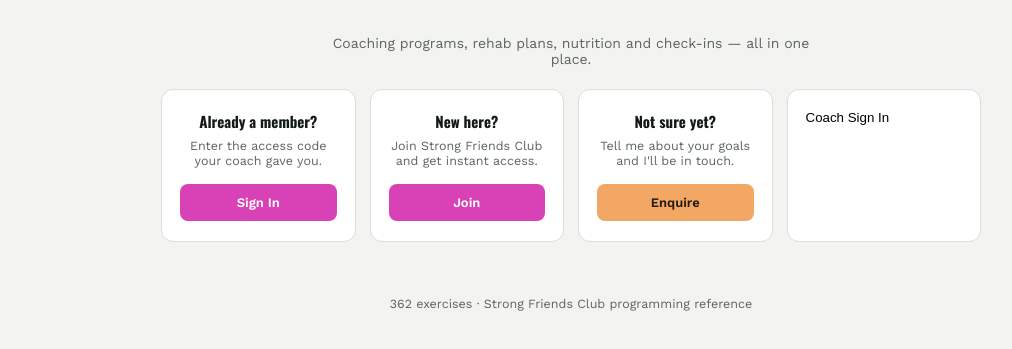
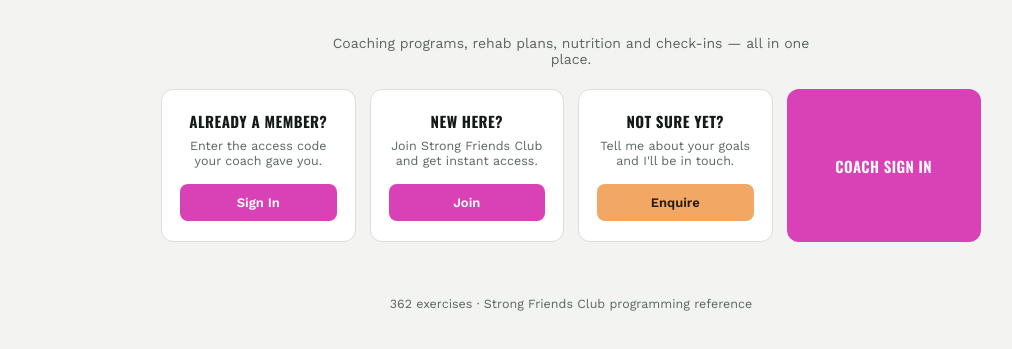
Before and after one commit to SFCcb2020/movement-library, a website built with Vite: page index.html in a window 1280 px wide. Shown: the part 91-440 px from the top of the page, without its empty margins (69-1081 px from the left). Built offline with nearby package versions, Linux system fonts and the light colour scheme; no server answers.

Commit message:
Enhance launchcard styles with uppercase and hover effects
Updated styles for launchcard and launchcard-coach to include uppercase text transformation and hover effects.

```diff
--- a/src/styles/app.css
+++ b/src/styles/app.css
@@ -503,8 +503,20 @@
 .launchhero{max-width:480px; margin:0 auto 22px; text-align:center; color:var(--ink-dim); font-size:14px;}
 .launchgrid{display:grid; grid-template-columns:repeat(auto-fit, minmax(180px, 1fr)); gap:14px; max-width:820px; margin:0 auto;}
 .launchcard{background:var(--surface); border:1px solid var(--line); border-radius:12px; padding:20px 18px; text-align:center; display:flex; flex-direction:column;}
-.launchcard h3{margin:0 0 6px; font-family:"Oswald",sans-serif; font-size:15px;}
+.launchcard h3{margin:0 0 6px; font-family:"Oswald",sans-serif; font-size:15px; text-transform:uppercase; letter-spacing:.03em;}
 .launchcard p{color:var(--ink-dim); font-size:12.5px; margin:0 0 16px; flex:1;}
+/* Coach's card is a single <button> standing in for the whole card (see
+   index.html) -- filled solid pink (same --accent as the other primary
+   buttons), with its own label centered where the other cards' h3+p+button
+   stack would be. font/cursor/appearance resets undo the browser's default
+   <button> look, since nothing else here does that for us. */
+.launchcard-coach{
+  background:var(--accent); color:var(--accent-ink); border-color:transparent;
+  justify-content:center; align-items:center; cursor:pointer; appearance:none;
+  font-family:"Oswald",sans-serif; font-weight:600; font-size:15px; letter-spacing:.03em;
+  text-transform:uppercase;
+}
+.launchcard-coach:hover{filter:brightness(1.05);}
 .launchbtn{background:var(--surface-2); color:var(--ink); border:1px solid var(--line); border-radius:8px; padding:10px 16px; font-family:inherit; font-weight:600; font-size:13px; cursor:pointer;}
 .launchbtn:hover{border-color:var(--select);}
 .launchbtn-primary{background:var(--accent); color:var(--accent-ink); border-color:transparent;}
```
